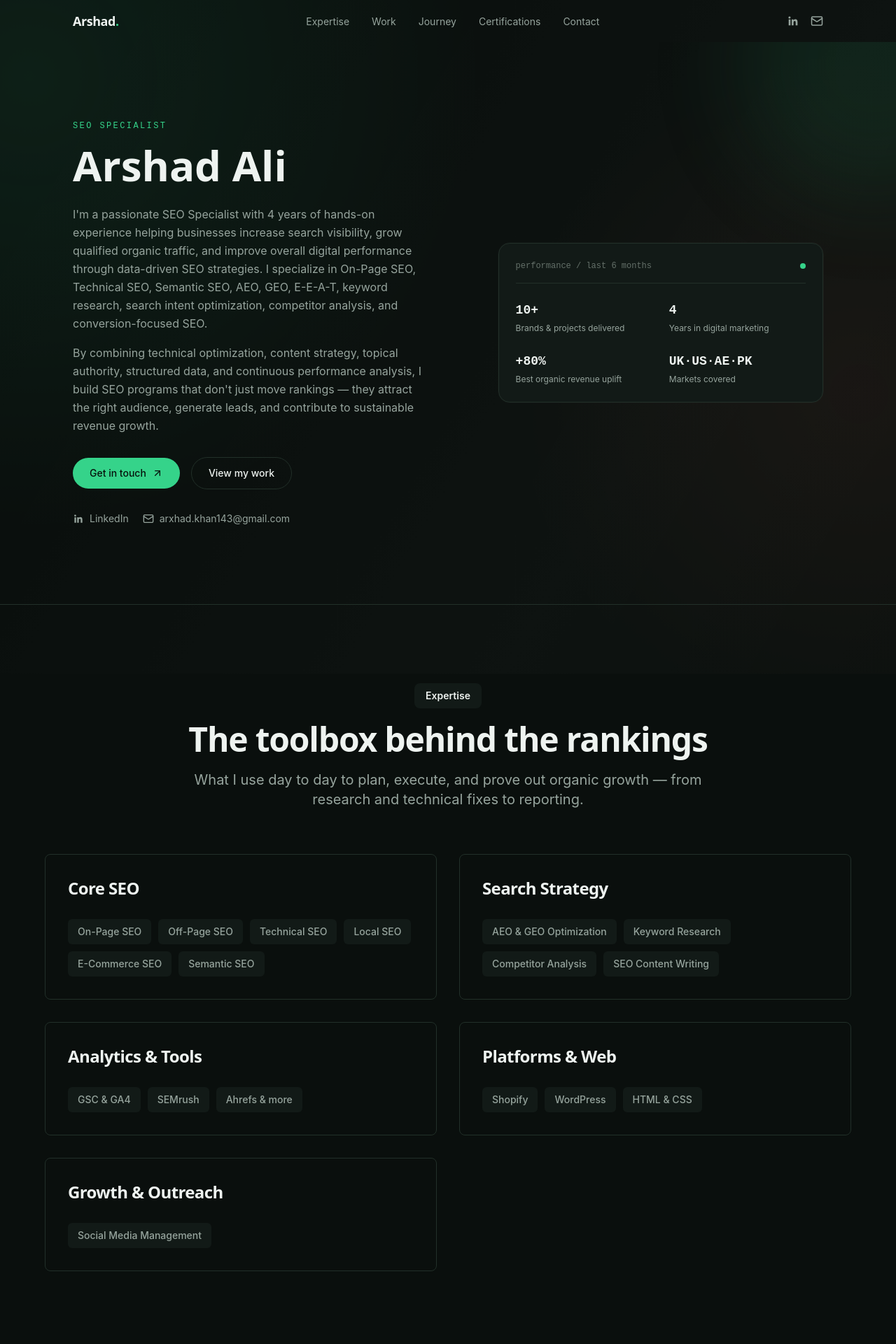
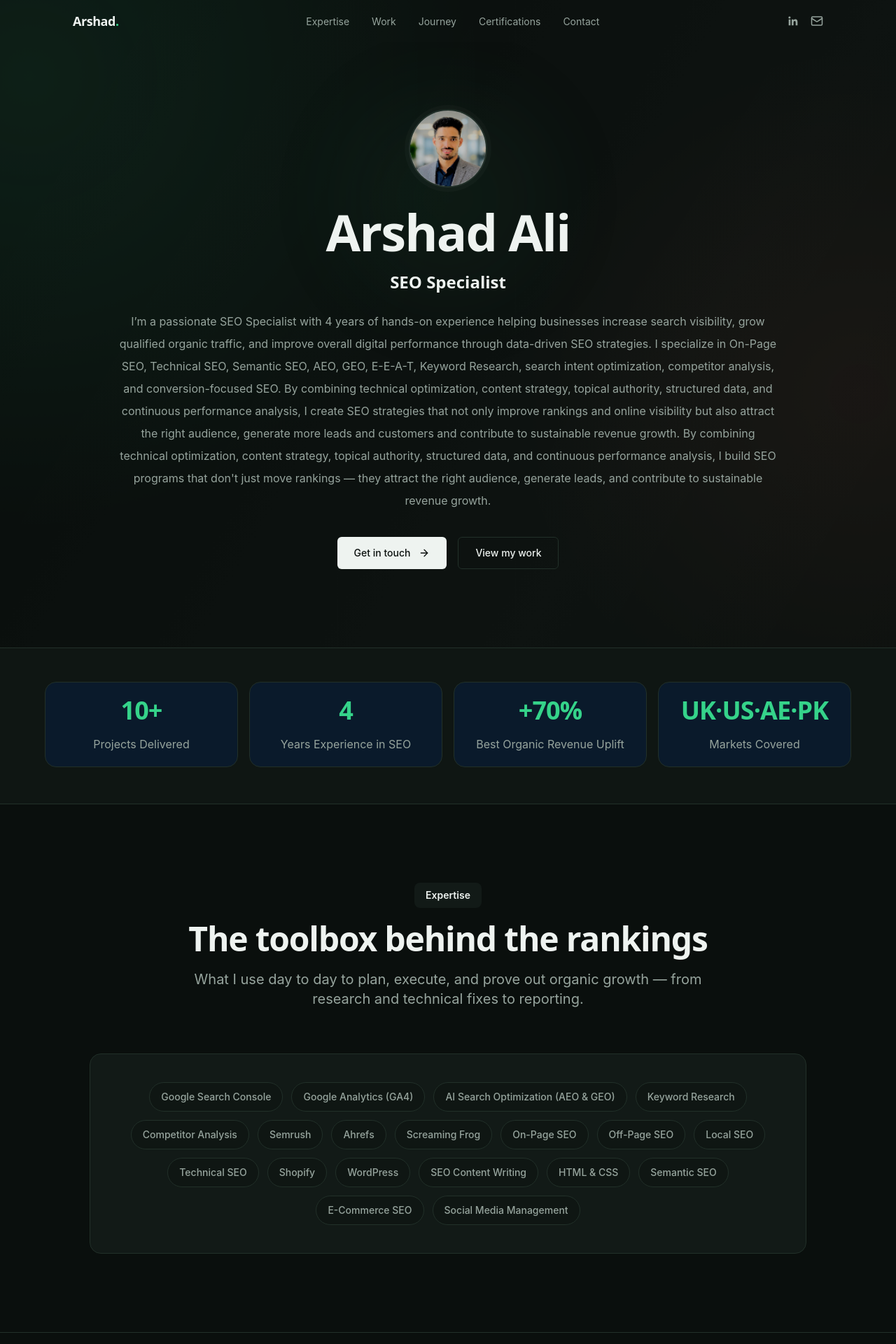
Before and after one commit to moheenarcade/arshad-ali-seo-specialist, a Next.js app: page / in a window 1280 px wide. Shown: the top 1920 px of the page at 70% size. Built offline with nearby package versions, Linux system fonts and the light colour scheme.

Commit message:
added new changes

```diff
--- a/src/app/page.tsx
+++ b/src/app/page.tsx
@@ -1,5 +1,6 @@
 import Nav from "@/components/Nav";
 import Hero from "@/components/Hero";
+import StatsStrip from "@/components/StatsStrip";
 import Expertise from "@/components/Expertise";
 import Projects from "@/components/Projects";
 import Experience from "@/components/Experience";
@@ -13,6 +14,7 @@ export default function Home() {
       <Nav />
       <main>
         <Hero />
+        <StatsStrip />
         <Expertise />
         <Projects />
         <Experience />
--- a/src/components/Expertise.tsx
+++ b/src/components/Expertise.tsx
@@ -1,4 +1,4 @@
-import { skillGroups } from "@/data/content";
+import { expertise } from "@/data/content";
 
 export default function Expertise() {
   return (
@@ -17,25 +17,18 @@ export default function Expertise() {
           </p>
         </div>
 
-        <div className="mt-16 grid gap-8 sm:grid-cols-2">
-          {skillGroups.map((group) => (
-            <div key={group.title} className="rounded-lg border border-line bg-transparent p-7 md:p-8">
-              <h3 className="font-display text-2xl font-semibold tracking-tight text-ink">
-                {group.title}
-              </h3>
-              <div className="mt-7 flex flex-wrap gap-2.5">
-                {group.skills.map((skill) => (
+        <div className="mx-auto mt-16 max-w-5xl rounded-2xl border border-line bg-bg-card p-7 md:p-10">
+          <div className="flex flex-wrap justify-center gap-3">
+            {expertise.map((skill) => (
               <span
                 key={skill}
-                    className="rounded-md bg-bg-card px-3.5 py-2 text-sm font-medium text-ink-muted"
+                className="transform-gpu cursor-pointer rounded-full border border-line bg-bg-raised px-4 py-2.5 text-center text-sm font-medium text-ink-muted transition duration-300 ease-in-out hover:-rotate-1 hover:scale-105 hover:border-moss hover:text-ink"
               >
                 {skill}
               </span>
             ))}
           </div>
         </div>
-          ))}
-        </div>
       </div>
     </section>
   );
--- a/src/components/Hero.tsx
+++ b/src/components/Hero.tsx
@@ -1,83 +1,47 @@
-import { ArrowUpRight, Mail } from "lucide-react";
-import LinkedinIcon from "./icons/LinkedinIcon";
-import { profile, stats } from "@/data/content";
+import Image from "next/image";
+import { ArrowRight } from "lucide-react";
+import { profile } from "@/data/content";
 
 export default function Hero() {
   return (
     <section id="home" className="relative overflow-hidden border-b border-line">
       <div className="grain pointer-events-none absolute inset-0 opacity-[0.15]" />
-      <div className="pointer-events-none absolute -right-40 -top-40 h-96 w-96 rounded-full bg-moss-dim opacity-20 blur-3xl" />
+      <div className="pointer-events-none absolute left-1/2 top-20 h-72 w-72 -translate-x-1/2 rounded-full bg-moss-dim opacity-10 blur-3xl" />
 
-      <div className="relative mx-auto grid max-w-6xl gap-14 px-6 py-20 md:grid-cols-[1.1fr_0.9fr] md:gap-10 md:px-10 md:py-28">
-        <div className="flex flex-col justify-center">
-          <span className="font-data text-xs uppercase tracking-[0.2em] text-moss">
-            SEO Specialist
-          </span>
-          <h1 className="font-display mt-4 text-4xl font-semibold leading-[1.08] text-ink sm:text-5xl lg:text-6xl">
+      <div className="relative mx-auto flex max-w-5xl flex-col items-center px-6 pb-20 pt-14 text-center sm:pb-24 sm:pt-20 md:px-10 md:pb-28 md:pt-24">
+        <Image
+          src="/favicon-96x96.png"
+          alt={`${profile.name} profile photo`}
+          width={112}
+          height={112}
+          priority
+          className="h-24 w-24 rounded-full border-2 border-line object-cover shadow-[0_0_0_6px_rgba(255,255,255,0.025)] sm:h-28 sm:w-28"
+        />
+
+        <h1 className="font-display mt-7 text-5xl font-semibold leading-[0.98] tracking-tight text-ink sm:text-6xl md:text-7xl">
           {profile.name}
         </h1>
-          <p className="mt-6 max-w-lg text-base leading-relaxed text-ink-muted">
-            {profile.bio}
+        <p className="font-display mt-5 text-xl font-semibold text-ink sm:text-2xl">
+          {profile.role}
         </p>
-          <p className="mt-4 max-w-lg text-base leading-relaxed text-ink-muted">
-            {profile.bioSecondary}
+        <p className="mt-6 max-w-5xl text-base leading-7 text-ink-muted sm:text-md sm:leading-8">
+          {profile.bio} {profile.bioSecondary}
         </p>
 
-          <div className="mt-8 flex flex-wrap items-center gap-4">
+        <div className="mt-9 flex flex-wrap justify-center gap-3 sm:gap-4">
           <a
-              href="#contact"
-              className="inline-flex items-center gap-2 rounded-full bg-moss px-6 py-3 text-sm font-medium text-[#06120c] transition-transform hover:-translate-y-0.5"
+            href={`mailto:${profile.email}`}
+            className="inline-flex min-h-11 items-center gap-3 rounded-md bg-ink px-6 py-3 text-sm font-medium text-bg transition-transform hover:-translate-y-0.5"
           >
             Get in touch
-              <ArrowUpRight size={16} />
+            <ArrowRight size={16} />
           </a>
           <a
             href="#work"
-              className="inline-flex items-center gap-2 rounded-full border border-line px-6 py-3 text-sm font-medium text-ink transition-colors hover:border-moss hover:text-moss"
+            className="inline-flex min-h-11 items-center rounded-md border border-line px-6 py-3 text-sm font-medium text-ink transition-colors hover:border-moss hover:text-moss"
           >
             View my work
           </a>
-          </div>
-
-          <div className="mt-8 flex items-center gap-5 text-ink-muted">
-            <a
-              href={profile.linkedin}
-              target="_blank"
-              rel="noreferrer"
-              className="inline-flex items-center gap-2 text-sm transition-colors hover:text-moss"
-            >
-              <LinkedinIcon size={16} /> LinkedIn
-            </a>
-            <a
-              href={`mailto:${profile.email}`}
-              className="inline-flex items-center gap-2 text-sm transition-colors hover:text-moss"
-            >
-              <Mail size={16} /> {profile.email}
-            </a>
-          </div>
-        </div>
-
-        <div className="flex items-center">
-          <div className="w-full rounded-2xl border border-line bg-bg-card p-6 shadow-[0_0_0_1px_rgba(255,255,255,0.02)]">
-            <div className="flex items-center justify-between border-b border-line pb-4">
-              <span className="font-data text-xs text-ink-faint">
-                performance / last 6 months
-              </span>
-              <span className="flex h-2 w-2 rounded-full bg-moss" />
-            </div>
-            <div className="grid grid-cols-2 gap-6 pt-6">
-              {stats.map((stat) => (
-                <div key={stat.label}>
-                  <div className="font-data text-lg md:text-lg font-semibold text-ink sm:text-2xl">
-                    {stat.value}
-                  </div>
-                  <div className="mt-1 text-xs leading-snug text-ink-muted">
-                    {stat.label}
-                  </div>
-                </div>
-              ))}
-            </div>
-          </div>
         </div>
       </div>
     </section>
--- /dev/null
+++ b/src/components/StatsStrip.tsx
@@ -0,0 +1,21 @@
+import { stats } from "@/data/content";
+
+export default function StatsStrip() {
+  return (
+    <section aria-label="Key results" className="border-b border-line bg-bg-raised px-6 py-12 md:px-10">
+      <div className="mx-auto grid max-w-6xl grid-cols-1 gap-4 pb-1 md:grid-cols-2 xl:grid-cols-4">
+        {stats.map((stat) => (
+          <div
+            key={stat.label}
+            className="transform-gpu rounded-2xl border border-line bg-[#0a1a2b] px-6 py-5 text-center transition-transform duration-300 ease-out hover:z-10 hover:-translate-y-1 hover:rotate-[1deg] hover:scale-[1.02]"
+          >
+            <div className="font-display text-3xl font-semibold tracking-tight text-moss sm:text-4xl">
+              {stat.value}
+            </div>
+            <div className="mt-4 text-base text-ink-muted">{stat.label}</div>
+          </div>
+        ))}
+      </div>
+    </section>
+  );
+}
--- a/src/data/content.ts
+++ b/src/data/content.ts
@@ -1,7 +1,7 @@
 export const profile = {
   name: "Arshad Ali",
   role: "SEO Specialist",
-  bio: "I'm a passionate SEO Specialist with 4 years of hands-on experience helping businesses increase search visibility, grow qualified organic traffic, and improve overall digital performance through data-driven SEO strategies. I specialize in On-Page SEO, Technical SEO, Semantic SEO, AEO, GEO, E-E-A-T, keyword research, search intent optimization, competitor analysis, and conversion-focused SEO.",
+  bio: "I’m a passionate SEO Specialist with 4 years of hands-on experience helping businesses increase search visibility, grow qualified organic traffic, and improve overall digital performance through data-driven SEO strategies. I specialize in On-Page SEO, Technical SEO, Semantic SEO, AEO, GEO, E-E-A-T, Keyword Research, search intent optimization, competitor analysis, and conversion-focused SEO. By combining technical optimization, content strategy, topical authority, structured data, and continuous performance analysis, I create SEO strategies that not only improve rankings and online visibility but also attract the right audience, generate more leads and customers and contribute to sustainable revenue growth. ",
   bioSecondary:
     "By combining technical optimization, content strategy, topical authority, structured data, and continuous performance analysis, I build SEO programs that don't just move rankings \u2014 they attract the right audience, generate leads, and contribute to sustainable revenue growth.",
   linkedin: "https://www.linkedin.com/in/arshadaliseospecialist/",
@@ -9,50 +9,32 @@ export const profile = {
 };
 
 export const stats = [
-  { value: "10+", label: "Brands & projects delivered" },
-  { value: "4", label: "Years in digital marketing" },
-  { value: "+80%", label: "Best organic revenue uplift" },
-  { value: "UK\u00b7US\u00b7AE\u00b7PK", label: "Markets covered" },
+  { value: "10+", label: "Projects Delivered" },
+  { value: "4", label: "Years Experience in SEO" },
+  { value: "+70%", label: "Best Organic Revenue Uplift" },
+  { value: "UK\u00b7US\u00b7AE\u00b7PK", label: "Markets Covered" },
 ];
 
-export type SkillGroup = {
-  title: string;
-  skills: string[];
-};
-
-export const skillGroups: SkillGroup[] = [
-  {
-    title: "Core SEO",
-    skills: [
-      "On-Page SEO",
-      "Off-Page SEO",
-      "Technical SEO",
-      "Local SEO",
-      "E-Commerce SEO",
-      "Semantic SEO",
-    ],
-  },
-  {
-    title: "Search Strategy",
-    skills: [
-      "AEO & GEO Optimization",
-      "Keyword Research",
-      "Competitor Analysis",
-      "SEO Content Writing",
-    ],
-  },
-  {
-    title: "Analytics & Tools",
-    skills: ["GSC & GA4", "SEMrush", "Ahrefs & more"],
-  },
-  {
-    title: "Platforms & Web",
-    skills: ["Shopify", "WordPress", "HTML & CSS"],
-  },
-  {
-    title: "Growth & Outreach",
-    skills: ["Social Media Management"],
-  },
+export const expertise = [
+  "Google Search Console",
+  "Google Analytics (GA4)",
+  "AI Search Optimization (AEO & GEO)",
+  "Keyword Research",
+  "Competitor Analysis",
+  "Semrush",
+  "Ahrefs",
+  "Screaming Frog",
+  "On-Page SEO",
+  "Off-Page SEO",
+  "Local SEO",
+  "Technical SEO",
+  "Shopify",
+  "WordPress",
+  "SEO Content Writing",
+  "HTML & CSS",
+  "Semantic SEO",
+  "E-Commerce SEO",
+  "Social Media Management",
 ];
 
 export type Metric = {
```
Also changed, not shown: src/components/Projects.tsx (+62 -44 lines). Lines whose indentation alone changed are shown as unchanged.
